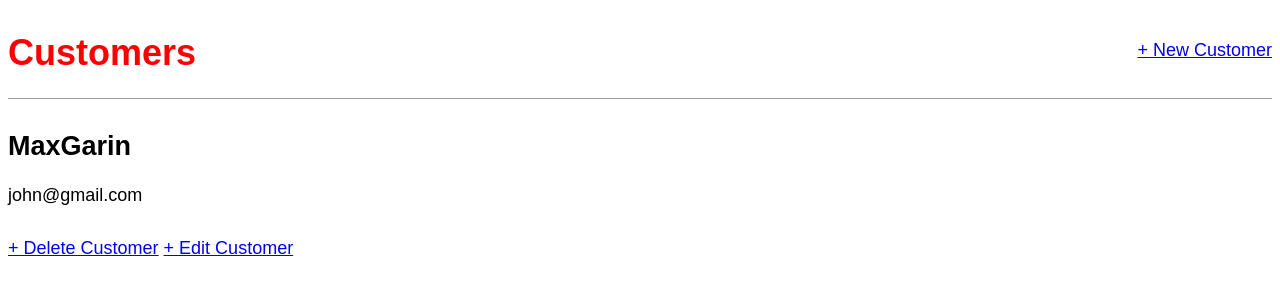
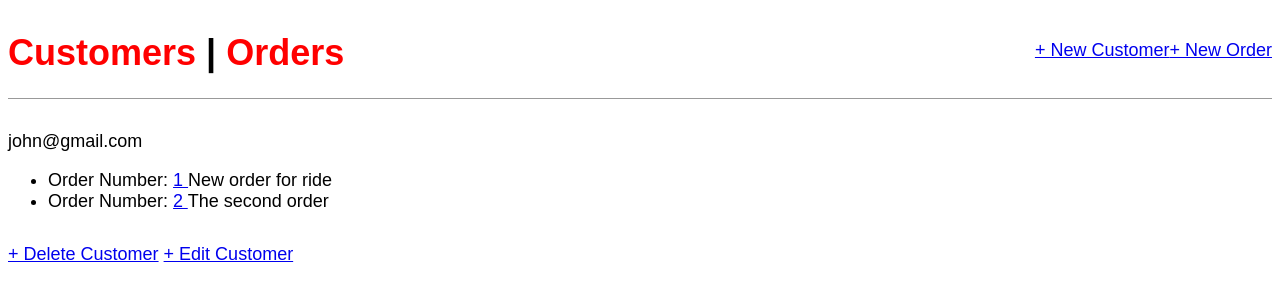
Before and after one commit to garinm90/ideal-engine, a Django app: page /customer/3/ in a window 1280 px wide. Shown: the top 301 px of the page. Run offline with Django 3.2, Linux system fonts and the light colour scheme; data comes from the database, SQL or seed files in the repository.

Commit message:
Layout Updates

```diff
--- a/orders/models.py
+++ b/orders/models.py
@@ -5,26 +5,27 @@ from django.urls import reverse
 
 
 class Customer(models.Model):
-    customer_name = models.CharField(max_length=100)
+    customer_first_name = models.CharField(max_length=100)
+    customer_last_name = models.CharField(max_length=100, null=True)
     customer_phone_number = models.CharField(max_length=10)
     customer_email = models.EmailField()
     customer_business_name = models.CharField(max_length=200)
 
     def __str__(self):
-        return self.customer_name
+        return self.customer_first_name
 
     def get_absolute_url(self):
         return reverse('customer_detail', args=[str(self.id)])
 
 class Order(models.Model):
     order_number = models.AutoField(primary_key=True)
-    customer_number = models.ForeignKey(Customer, on_delete=models.CASCADE)
+    customer_number = models.ForeignKey(Customer, on_delete=models.CASCADE, related_name='orders')
     date_created = models.DateField(auto_now_add=True)
     last_updated = models.DateField(auto_now=True)
     description = models.CharField(max_length=200, null=True)
 
     def __str__(self):
-        return self.order_number
+        return str(self.order_number)
 
     def get_absolute_url(self):
         return reverse('order_detail', args=[str(self.order_number)])
--- a/templates/base.html
+++ b/templates/base.html
@@ -12,10 +12,11 @@
     <div class="container">
         <header>
             <div class="nav-left">
-                <h1><a href="/">Customers</a></h1>
+                <h1><a href="{% url 'home' %}">Customers</a> | <a href="{% url 'order_list' %}">Orders</a></h1>
             </div>
             <div class="nav-right">
-                <a href="{% url 'customer_new' %}">+ New Customer</a>
+                <a href="{% url 'customer_new' %}"> + New Customer </a>
+                <a href="{% url 'order_new' %}"> + New Order</a>
             </div>
         </header>
         {% block content %}
--- a/templates/customer_detail.html
+++ b/templates/customer_detail.html
@@ -5,6 +5,11 @@
 <div class="post-entry">
     <h2>{{ customer.customer_name }}</h2>
     <p>{{ customer.customer_email }}</p>
+    <ul>
+        {% for order in customer.orders.all %}
+        <li>Order Number: <a href="{% url 'order_detail' order %}"> {{order}} </a> {{ order.description }} </li>
+        {% endfor %}
+    </ul>
 </div>
 
 
--- a/templates/home.html
+++ b/templates/home.html
@@ -5,7 +5,7 @@
 
 {% for customer in object_list %}
 <div class="post-entry">
-    <h2><a href="{% url 'customer_detail' customer.pk %}">{{ customer.customer_name }}</a></h2>
+    <h2><a href="{% url 'customer_detail' customer.pk %}">{{ customer.customer_first_name }}</a></h2>
 </div>
 {% endfor %}
 
--- a/templates/order_list.html
+++ b/templates/order_list.html
@@ -5,7 +5,9 @@
 
 {% for order in object_list %}
 <div class="post-entry">
-    <h2><a href="{% url 'order_detail' order.pk %}">{{ order.order_number }}</a></h2>
+
+    <h2>Order Number: <a href="{% url 'order_detail' order.pk %}">{{ order.order_number }}</a></h2>
+    <h2>Customer Name: <a href="{% url 'customer_detail' order.customer_number.pk %}"> {{ order.customer_number }}</a> </h2>
 </div>
 {% endfor %}
 
```
Also changed, not shown: db.sqlite3, orders/migrations/0003_auto_20181016_1943.py (added).
